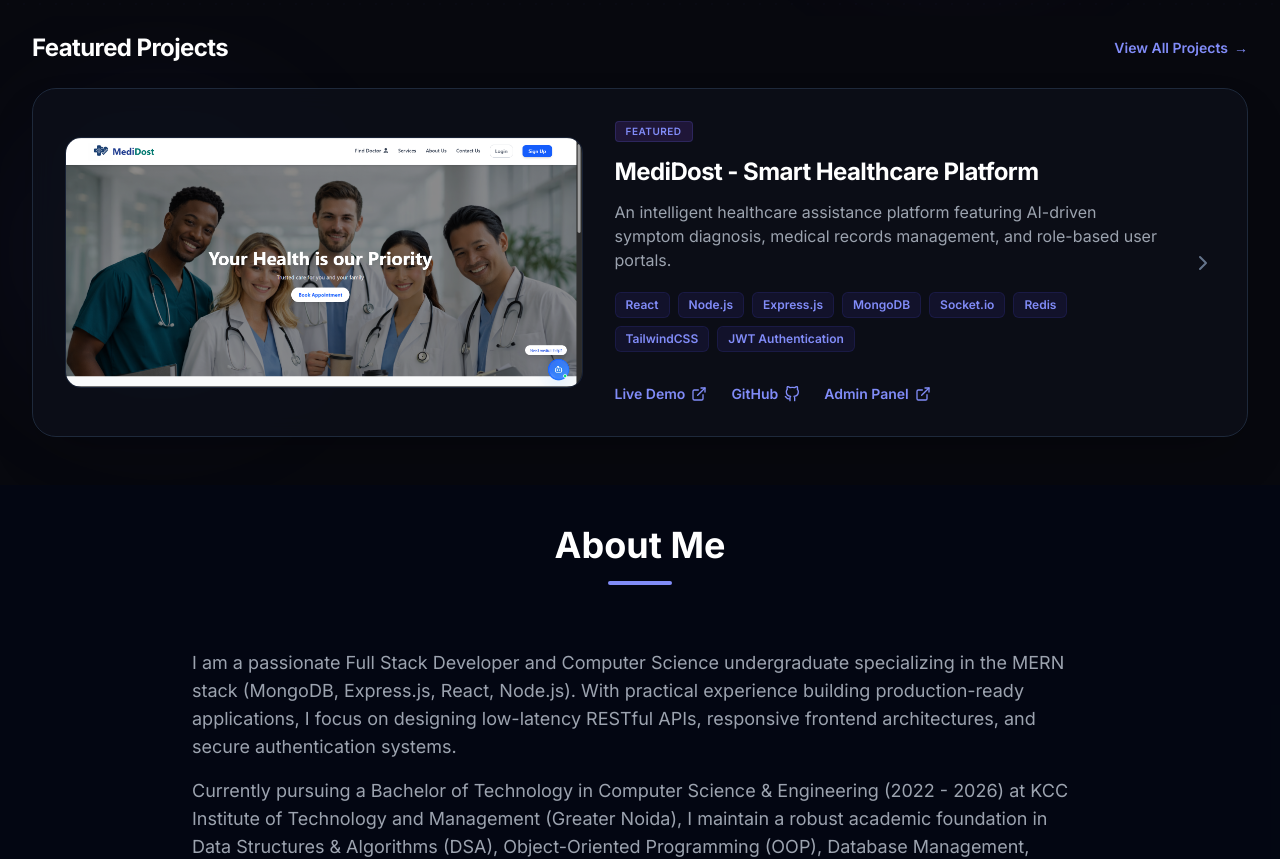
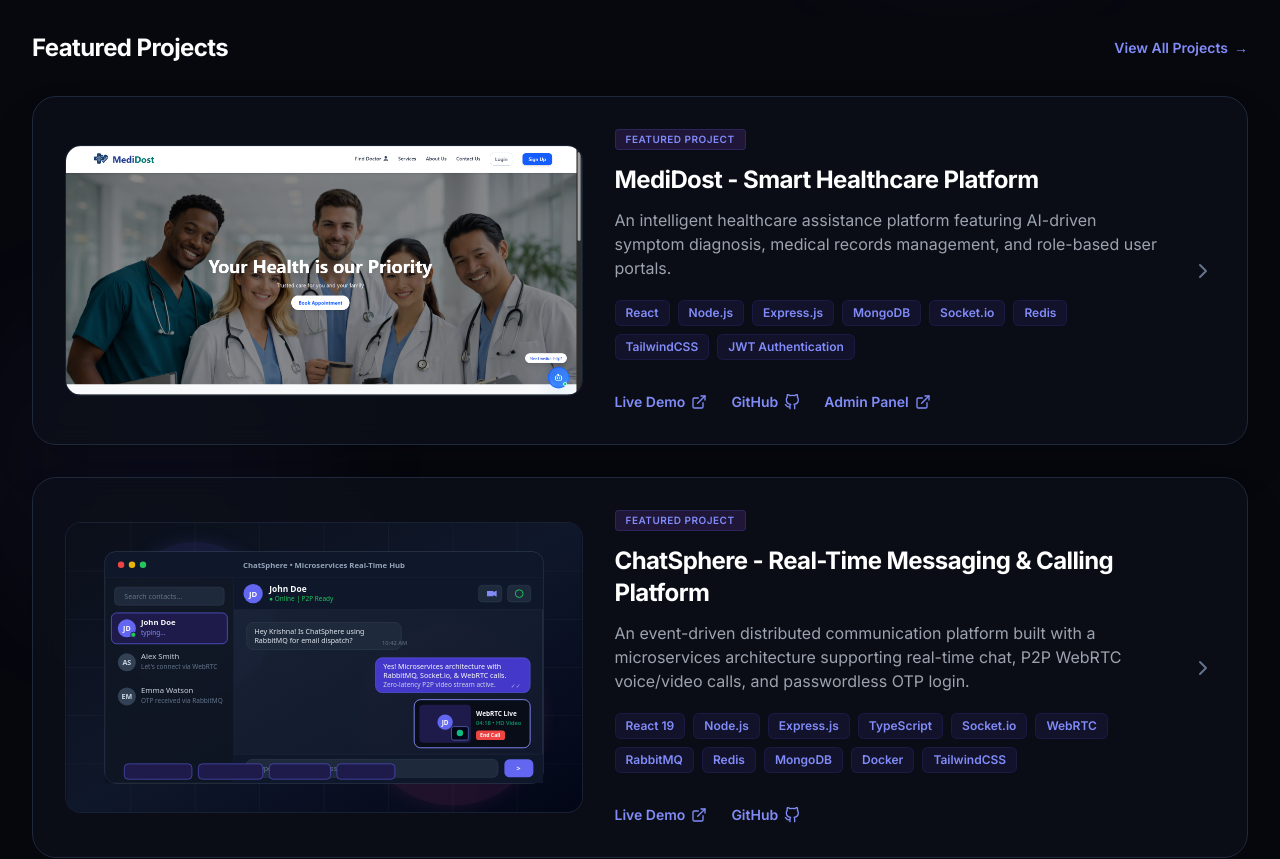
Before and after one commit to Krishnasingh9999/Portfolio, a React (Vite) app: page / in a window 1280 px wide. Shown: the part 820-1679 px from the top of the page. Built offline with nearby package versions, Linux system fonts and the light colour scheme.

Commit message:
feat: add ChatSphere to featured projects and reorder projects list

```diff
--- a/src/components/FeaturedProject.tsx
+++ b/src/components/FeaturedProject.tsx
@@ -4,13 +4,9 @@ import { FiGithub, FiExternalLink, FiChevronRight } from 'react-icons/fi';
 import { motion } from 'framer-motion';
 
 const FeaturedProject: React.FC = () => {
-  const project = projects.find((p) => p.featured);
+  const featuredProjects = projects.filter((p) => p.featured);
 
-  if (!project) return null;
-
-  const { title, description, tech, github, live, liveAdmin } = project;
-
-
+  if (featuredProjects.length === 0) return null;
 
   return (
     <section id="featured" className="pt-4 pb-12 bg-white dark:bg-[#07080e] relative overflow-hidden">
@@ -19,7 +15,7 @@ const FeaturedProject: React.FC = () => {
 
       <div className="max-w-7xl mx-auto px-4 sm:px-6 lg:px-8 relative">
         {/* Section Heading & Link */}
-        <div className="flex items-center justify-between mb-6">
+        <div className="flex items-center justify-between mb-8">
           <h2 className="text-xl sm:text-2xl font-bold text-gray-900 dark:text-white tracking-tight">
             Featured Projects
           </h2>
@@ -32,20 +28,26 @@ const FeaturedProject: React.FC = () => {
           </a>
         </div>
 
-        {/* Featured Horizontal Card */}
+        {/* Featured Projects Cards List */}
+        <div className="flex flex-col space-y-8">
+          {featuredProjects.map((project, index) => {
+            const { id, title, description, tech, github, live, liveAdmin, image } = project;
+
+            return (
               <motion.div
+                key={id}
                 initial={{ opacity: 0, y: 30 }}
                 whileInView={{ opacity: 1, y: 0 }}
                 viewport={{ once: true, margin: '-100px' }}
-          transition={{ duration: 0.6 }}
+                transition={{ duration: 0.6, delay: index * 0.1 }}
                 className="bg-gray-50/50 dark:bg-[#0d0f1a]/80 backdrop-blur-md border border-gray-200 dark:border-slate-800 rounded-3xl p-6 lg:p-8 flex flex-col lg:flex-row items-center gap-8 relative hover:border-indigo-500/30 dark:hover:border-indigo-500/30 transition-all duration-300 group shadow-lg dark:shadow-2xl"
               >
-          {/* Left Side: Screenshot Image */}
-          <div className="w-full lg:w-[45%] shrink-0 relative rounded-2xl overflow-hidden border border-gray-200 dark:border-slate-800/80 bg-gray-100 dark:bg-slate-950">
+                {/* Left Side: Screenshot Image / Visual Banner */}
+                <div className="w-full lg:w-[45%] shrink-0 relative rounded-2xl overflow-hidden border border-gray-200 dark:border-slate-800/80 bg-gray-100 dark:bg-slate-950 flex items-center justify-center min-h-[220px]">
                   <img
-              src="/medidost_landscape.png"
+                    src={image || "/medidost_landscape.png"}
                     alt={`${title} Preview`}
-              className="w-full h-auto block group-hover:scale-[1.01] transition-transform duration-500"
+                    className="w-full h-auto object-cover block group-hover:scale-[1.02] transition-transform duration-500"
                   />
                 </div>
 
@@ -53,7 +55,7 @@ const FeaturedProject: React.FC = () => {
                 <div className="flex-1 flex flex-col items-start text-left relative lg:pr-12">
                   {/* Featured Badge */}
                   <span className="px-2.5 py-0.5 text-[10px] font-semibold uppercase tracking-wider rounded bg-indigo-100 dark:bg-[#1f1638] text-indigo-600 dark:text-indigo-400 border border-indigo-200 dark:border-indigo-500/20 mb-3.5">
-              Featured
+                    Featured Project
                   </span>
 
                   {/* Project Title */}
@@ -120,6 +122,9 @@ const FeaturedProject: React.FC = () => {
                   </div>
                 </div>
               </motion.div>
+            );
+          })}
+        </div>
       </div>
     </section>
   );
--- a/src/components/Skills.tsx
+++ b/src/components/Skills.tsx
@@ -48,6 +48,8 @@ import {
   SiGithubcopilot,
   SiGooglegemini,
   SiMysql,
+  SiRabbitmq,
+  SiWebrtc,
 } from 'react-icons/si';
 import { VscCode } from 'react-icons/vsc';
 
@@ -136,6 +138,10 @@ const Skills: React.FC = () => {
         return <FaProjectDiagram className="w-5 h-5 text-indigo-500" />;
       case 'FaLaptopCode':
         return <FaLaptopCode className="w-5 h-5 text-emerald-500" />;
+      case 'SiRabbitmq':
+        return <SiRabbitmq className="w-5 h-5 text-orange-600" />;
+      case 'SiWebrtc':
+        return <SiWebrtc className="w-5 h-5 text-blue-500" />;
       default:
         return null;
     }
--- a/src/data/portfolioData.ts
+++ b/src/data/portfolioData.ts
@@ -72,6 +72,8 @@ export const skillCategories: SkillCategory[] = [
       { name: "JWT Authentication", iconName: "SiJsonwebtokens" },
       { name: "Redis", iconName: "SiRedis" },
       { name: "Socket.IO", iconName: "SiSocketdotio" },
+      { name: "WebRTC", iconName: "SiWebrtc" },
+      { name: "RabbitMQ", iconName: "SiRabbitmq" },
       { name: "REST APIs", iconName: "FaServer" },
       { name: "Java Servlets", iconName: "FaServer" },
       { name: "JSP", iconName: "FaCoffee" }
@@ -124,6 +126,41 @@ export const skillCategories: SkillCategory[] = [
 export const projects: Project[] = [
   {
     id: "project-1",
+    title: "MediDost - Smart Healthcare Platform",
+    description: "An intelligent healthcare assistance platform featuring AI-driven symptom diagnosis, medical records management, and role-based user portals.",
+    bullets: [
+      "Developed a full-stack healthcare ecosystem adhering to SDLC principles from requirement specification through integration testing to containerized deployment.",
+      "Integrated an AI symptom checker utilizing structured classification models to map symptoms and recommend localized specialized physicians.",
+      "Designed secure role-based access control (RBAC) dashboards for patients, doctors, and admins using JWT tokens and bcrypt password salting.",
+      "Optimized backend queries and database indexing, decreasing page initialization times by 15% and accommodating 200+ concurrent active connections.",
+      "Constructed a responsive, mobile-first frontend with cross-browser compatibility and smooth micro-animations."
+    ],
+    tech: ["React", "Node.js", "Express.js", "MongoDB", "Socket.io", "Redis", "TailwindCSS", "JWT Authentication"],
+    github: "https://github.com/SmartHealthcareAssistant/A-Smart-Healthcare-Platform-MediDost",
+    live: "https://medi-dost-frontend.vercel.app/",
+    liveAdmin: "https://medidost-admin.onrender.com/admin/login",
+    image: "/medidost_landscape.png",
+    featured: true
+  },
+  {
+    id: "project-2",
+    title: "ChatSphere - Real-Time Messaging & Calling Platform",
+    description: "An event-driven distributed communication platform built with a microservices architecture supporting real-time chat, P2P WebRTC voice/video calls, and passwordless OTP login.",
+    bullets: [
+      "Architected an event-driven microservices backend (User, Mail, and Chat services) communicating asynchronously via RabbitMQ message broker and Socket.IO.",
+      "Engineered peer-to-peer voice and video calling using WebRTC and Google public STUN servers, with Picture-in-Picture (PIP) preview and media controls.",
+      "Implemented passwordless authentication with 6-digit email OTP dispatch using asynchronous RabbitMQ workers and Redis-backed rate limiting.",
+      "Built real-time delivery receipts (Sent, Delivered, Seen), live typing indicators, PBKDF2 SHA-512 encrypted secret vaults, and 24-hour status stories.",
+      "Containerized microservices with Docker & Docker Compose, configured Nginx reverse proxy with SSL, and deployed on cloud infrastructure."
+    ],
+    tech: ["React 19", "Node.js", "Express.js", "TypeScript", "Socket.io", "WebRTC", "RabbitMQ", "Redis", "MongoDB", "Docker", "TailwindCSS"],
+    github: "https://github.com/Krishnasingh9999/ChatSphere",
+    live: "https://chatsphere-live.duckdns.org",
+    image: "/chatsphere_landscape.svg",
+    featured: true
+  },
+  {
+    id: "project-3",
     title: "SyncTube - Real-Time Collaborative Watch Party Platform",
     description: "A synchronized media platform enabling multi-user real-time watch parties with bi-directional playback control and interactive chat rooms.",
     bullets: [
@@ -138,24 +175,7 @@ export const projects: Project[] = [
     featured: false
   },
   {
-    id: "project-2",
-    title: "MediDost - Smart Healthcare Platform",
-    description: "An intelligent healthcare assistance platform featuring AI-driven symptom diagnosis, medical records management, and role-based user portals.",
-    bullets: [
-      "Developed a full-stack healthcare ecosystem adhering to SDLC principles from requirement specification through integration testing to containerized deployment.",
-      "Integrated an AI symptom checker utilizing structured classification models to map symptoms and recommend localized specialized physicians.",
-      "Designed secure role-based access control (RBAC) dashboards for patients, doctors, and admins using JWT tokens and bcrypt password salting.",
-      "Optimized backend queries and database indexing, decreasing page initialization times by 15% and accommodating 200+ concurrent active connections.",
-      "Constructed a responsive, mobile-first frontend with cross-browser compatibility and smooth micro-animations."
-    ],
-    tech: ["React", "Node.js", "Express.js", "MongoDB", "Socket.io", "Redis", "TailwindCSS", "JWT Authentication"],
-    github: "https://github.com/SmartHealthcareAssistant/A-Smart-Healthcare-Platform-MediDost",
-    live: "https://medi-dost-frontend.vercel.app/",
-    liveAdmin: "https://medidost-admin.onrender.com/admin/login",
-    featured: true
-  },
-  {
-    id: "project-3",
+    id: "project-4",
     title: "Java E-Commerce Web Engine",
     description: "A high-performance e-commerce platform built with native Java web technologies, featuring secure session tracking and SQL-injection defense.",
     bullets: [
--- a/src/types/index.ts
+++ b/src/types/index.ts
@@ -17,6 +17,7 @@ export interface Project {
   github: string;
   live: string;
   liveAdmin?: string;
+  image?: string;
   featured: boolean;
 }
 
```
Also changed, not shown: public/chatsphere_landscape.svg (added), 1 other file (tests, documents, lock files or other folders). Lines whose indentation alone changed are shown as unchanged.
